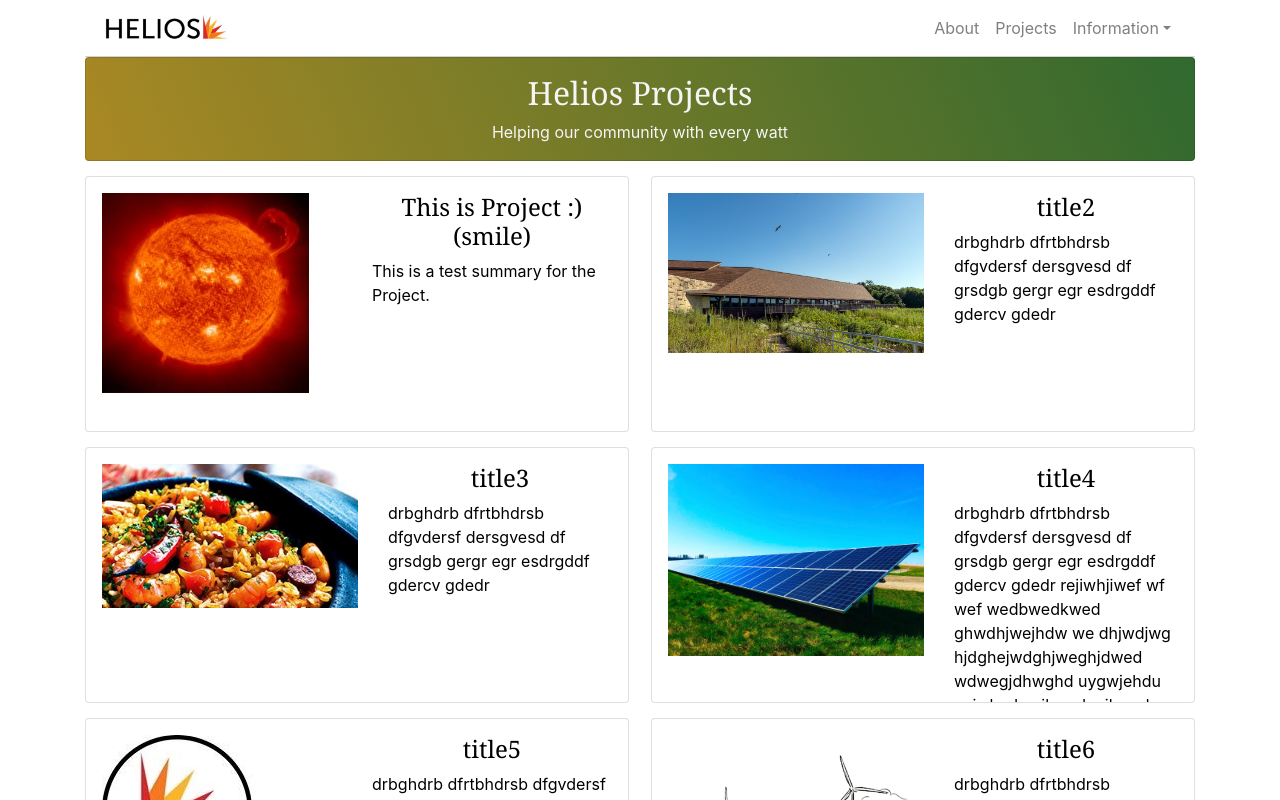
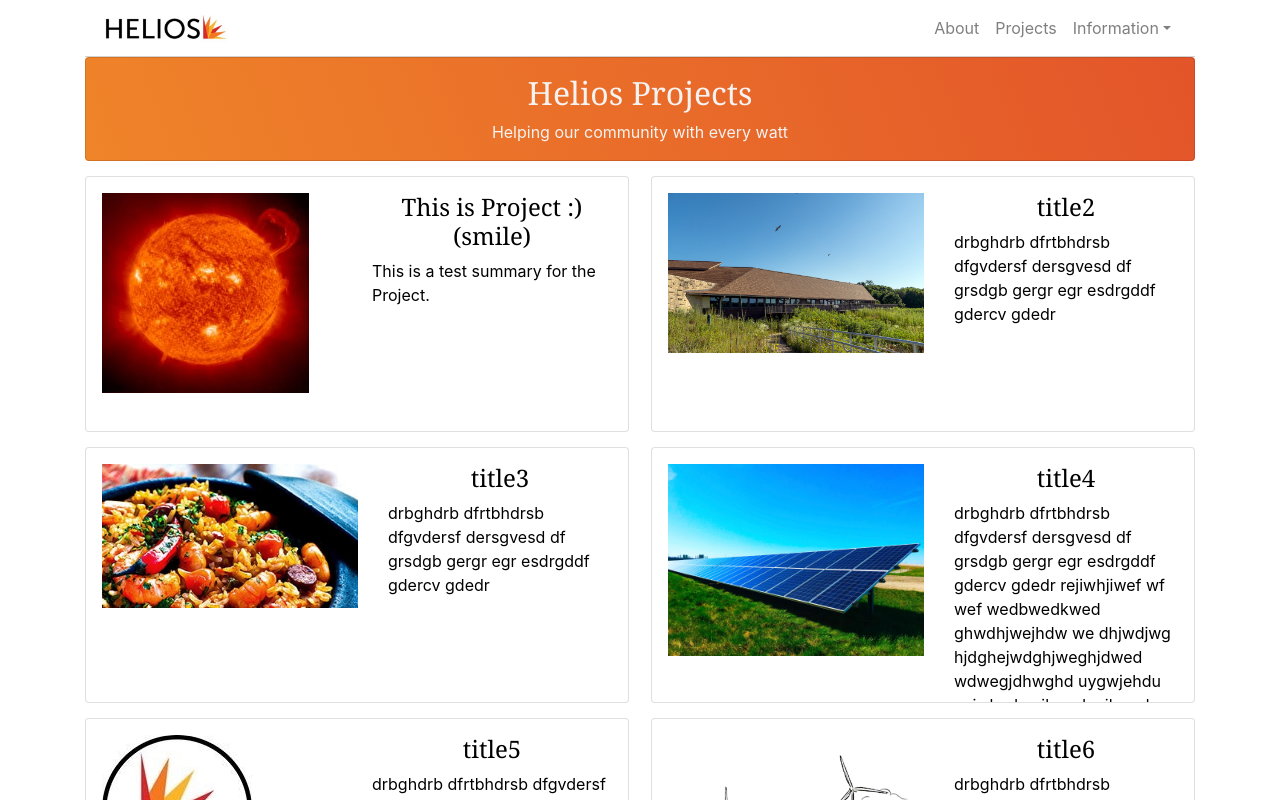
Before and after one commit to jstarfeldt/HeliosTechTeam, a React (Create React App) app: page /project in a window 1280 px wide. Shown: the top 800 px of the page. Built offline with nearby package versions, Linux system fonts and the light colour scheme.

Commit message:
Helios colors

```diff
--- a/src/Page/Project/ProjectDetails.jsx
+++ b/src/Page/Project/ProjectDetails.jsx
@@ -13,7 +13,7 @@ const ProjectDetails = ({ match }) => {
       <Layout>
         <div className="container">
           <Card className="topCard">
-            <img className="projectImage" src={require('../../static/images/' + image)}></img>
+            <img className={image !== "HeliosFull.png" ? "projectImage" : "defaultImage"} src={require('../../static/images/' + image)}></img>
           </Card>
           <h3>{contents.title}</h3>
           {contents.body}
--- a/src/Page/Project/ProjectDetails.scss
+++ b/src/Page/Project/ProjectDetails.scss
@@ -75,3 +75,7 @@ header{
 .projectImage {
   max-width: 900px;
 }
+
+.defaultImage {
+  max-height: 120px;
+}
--- a/src/Page/Project/project-list.scss
+++ b/src/Page/Project/project-list.scss
@@ -14,7 +14,7 @@
 
 .item:hover {
 	transform: translateY(-0.1rem) scale(1.025);
-	box-shadow: 0 0.5em 3rem -1rem rgba(0, 0, 0, 0.5);
+	box-shadow: 0 0.5em 3rem -1rem rgba(255, 0, 0, 0.5);
 }
 .itemLink {
   color: black;
@@ -40,19 +40,20 @@
   align-items: center;
 }
 .topCardGradient {
-  color: whitesmoke;
+  color: rgba(245, 245, 245, 0.986);
   // Repurposed from the AI Club website
-background: linear-gradient(67deg, #9a0400, #F71735, #FF9F1C,#256630, #296d7c, #4b1331, #2c286b, #1d5c53, #43134b,#9a0400,#931621);
-background-size: 1800% 1800%;
+// background: linear-gradient(67deg, #9a0400, #F71735, #FF9F1C,#256630, #296d7c, #4b1331, #2c286b, #1d5c53, #43134b,#9a0400,#931621);
+background: linear-gradient(69deg, #FCB529, #D82A2A);
+background-size: 300% 100%;
 animation-name: rainbow;
 animation-timing-function: linear;
-animation-duration: 40s;
-animation-delay: 0ms;
+animation-duration: 15s;
+animation-delay: 1s;
 animation-iteration-count: infinite;
 animation-fill-mode: initial;
 @keyframes rainbow {
-    0%{background-position:0% 82%}
-    50%{background-position:100% 19%}
-    100%{background-position:0% 82%}
+    0%{background-position:0% 0%}
+    50%{background-position:100% 0%}
+    100%{background-position:0% 0%}
 }
 }
--- a/src/data/projectData.jsx
+++ b/src/data/projectData.jsx
@@ -5,6 +5,7 @@ const solarData = [
   {
     id: 0,
     title: "This is Project :) (smile)",
+    team: "Technology",
     date: new Moment("2019-10-31"),
     imgUrl: "sun.jpg",
     summary:
@@ -32,6 +33,7 @@ const solarData = [
   {
     id: 1,
     title: "title2",
+    team: "Technology",
     date: new Moment("2019-10-31"),
     imgUrl: "ArbProj.png",
     summary:
@@ -43,6 +45,7 @@ const solarData = [
   {
     id: 2,
     title: "title3",
+    team: "General",
     date: new Moment("2019-10-31"),
     imgUrl: "paella.jpg",
     summary:
@@ -55,7 +58,8 @@ const solarData = [
   {
     id: 3,
     title: "title4",
-    date: new Moment("2019-10-31"),
+    team: "Business",
+    date: new Moment("2018-10-31"),
     imgUrl: "SolarPanels.jpg",
     summary:
       "drbghdrb dfrtbhdrsb  dfgvdersf dersgvesd df grsdgb gergr egr esdrgddf gdercv gdedr rejiwhjiwef wf  wef wedbwedkwed ghwdhjwejhdw we dhjwdjwg hjdghejwdghjweghjdwed wdwegjdhwghd uygwjehdu ygjwhedg yjhvwdgyjhvwdg yjhdwgyjhvufy hgvnfhvgnfthgv",
@@ -66,7 +70,8 @@ const solarData = [
   {
     id: 4,
     title: "title5",
-    date: new Moment("2019-10-31"),
+    team: "Technology",
+    date: new Moment("2019-10-19"),
     imgUrl: "",
     summary:
       "drbghdrb dfrtbhdrsb  dfgvdersf dersgvesd df grsdgb gergr egr esdrgddf gdercv gdedr",
@@ -77,7 +82,8 @@ const solarData = [
   {
     id: 5,
     title: "title6",
-    date: new Moment("2019-10-31"),
+    team: "Technology",
+    date: new Moment("2019-01-31"),
     imgUrl: "SolarPanels7.png",
     summary:
       "drbghdrb dfrtbhdrsb  dfgvdersf dersgvesd df grsdgb gergr egr esdrgddf gdercv gdedr",
```
